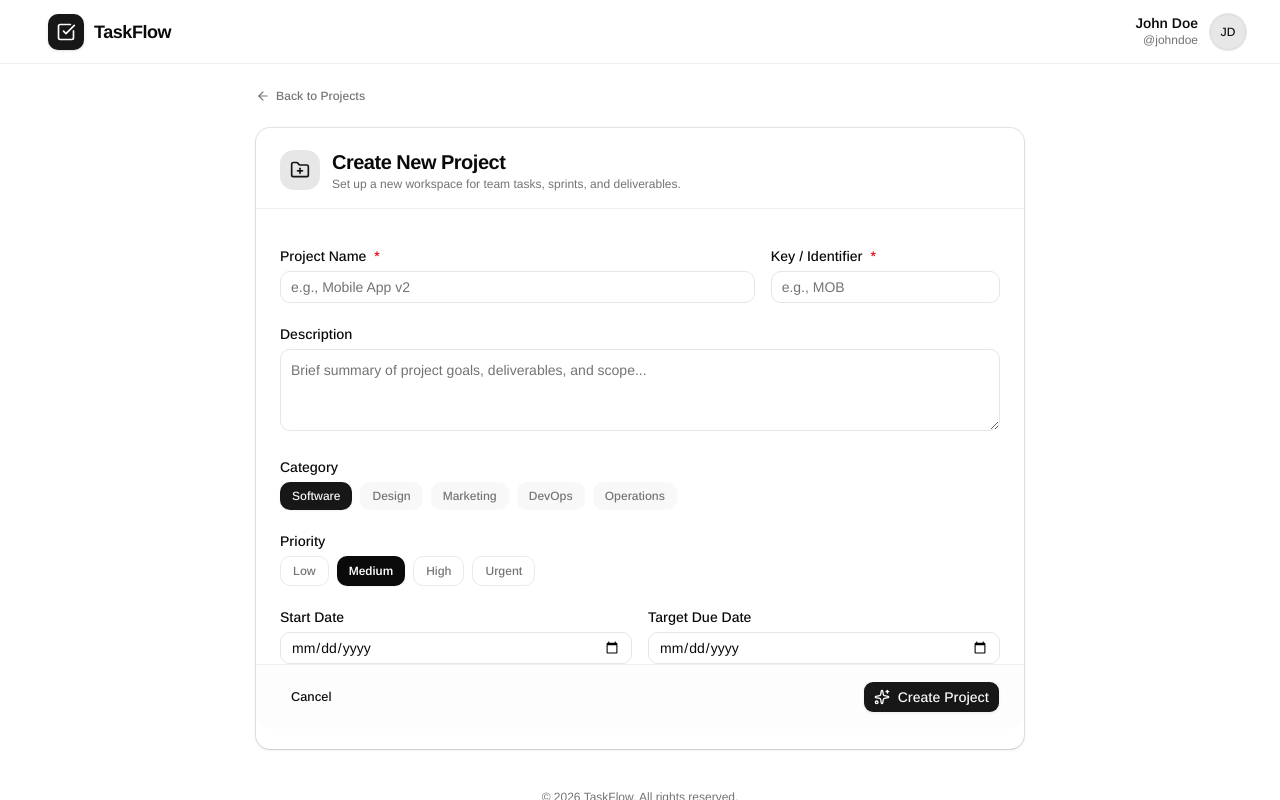
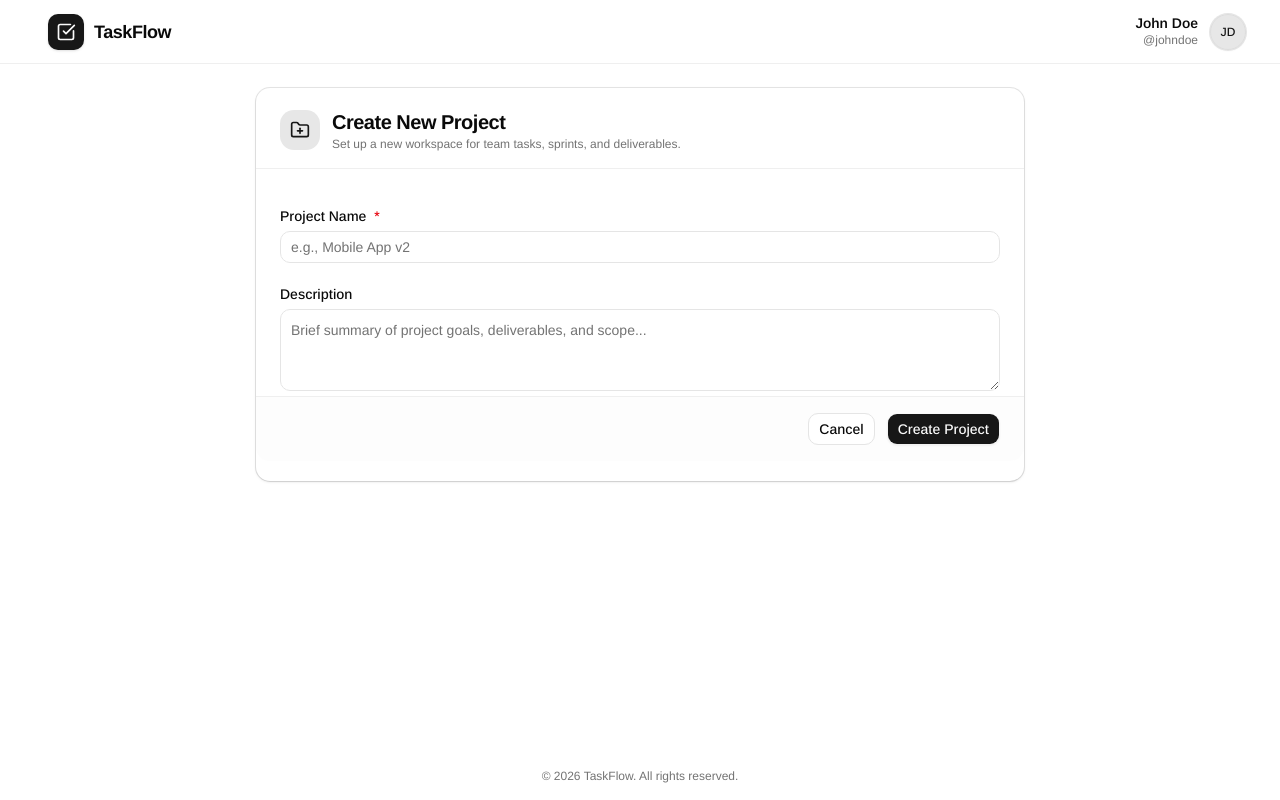
Before and after one commit to PranayKallepu/team-task-management, a Next.js app in the folder frontend/: page /project/new in a window 1280 px wide. Built offline with nearby package versions, Linux system fonts and the light colour scheme.

Commit message:
refactor(projects): removed unwanted code

```diff
--- a/frontend/src/features/dashboard/ProjectCard.jsx
+++ b/frontend/src/features/dashboard/ProjectCard.jsx
@@ -41,31 +41,10 @@ export default function ProjectCard({ project }) {
           </div>
         </CardHeader>
 
-        <CardContent className="space-y-3 pt-0">
-          {/* Progress Bar */}
-          <div className="space-y-1.5">
-            <div className="text-muted-foreground flex justify-between text-xs font-medium">
-              <span>Progress</span>
-              <span className="text-foreground font-semibold">{progress}%</span>
-            </div>
-            <div className="bg-muted h-2 w-full overflow-hidden rounded-full">
-              <div
-                className="bg-primary h-full rounded-full transition-all duration-300"
-                style={{ width: `${progress}%` }}
-              />
-            </div>
-          </div>
-        </CardContent>
-
         <CardFooter className="border-border/50 bg-muted/20 text-muted-foreground flex items-center justify-between border-t py-3 text-xs">
           <div className="flex items-center gap-1.5">
             <Users className="size-3.5" />
-            <span>{project.membersCount} members</span>
-          </div>
-
-          <div className="flex items-center gap-1.5">
-            <Calendar className="size-3.5" />
-            <span>{project.dueDate}</span>
+            <span>{project.projectMembers.length} members</span>
           </div>
         </CardFooter>
       </Card>
--- a/frontend/src/features/projects/CreateProjectForm.jsx
+++ b/frontend/src/features/projects/CreateProjectForm.jsx
@@ -42,53 +42,11 @@ export default function CreateProjectForm() {
     }
   };
 
-  // const handleSubmit = async (e) => {
-  //   e.preventDefault();
-  //   setIsSubmitting(true);
-  //   // Placeholder notification before backend integration
-  //   const newProject = {
-  //     name,
-  //     key,
-  //     description,
-  //     category,
-  //     priority,
-  //     startDate,
-  //     dueDate,
-  //   };
-  //   const cookieStore = await cookies();
-  //   const jwt = cookieStore.get("jwt")?.value;
-  //   const response = await fetch(`${API_URL}/projects`, {
-  //     method: "POST",
-  //     headers: {
-  //       "Content-Type": "application/json",
-  //       Cookie: `jwt=${jwt}`,
-  //     },
-  //     body: JSON.stringify(newProject),
-  //   });
-  //   const data = await response.json();
-  //   console.log("API Response:", data);
-  //   setShowNotice(true);
-  //   setTimeout(() => {
-  //     setIsSubmitting(false);
-  //   }, 1000);
-  // };
-
   const categories = ["Software", "Design", "Marketing", "DevOps", "Operations"];
   const priorities = ["Low", "Medium", "High", "Urgent"];
 
   return (
     <div className="mx-auto max-w-3xl space-y-6">
-      {/* Top Breadcrumb / Back Link */}
-      <div className="flex items-center gap-2">
-        <Link
-          href="/dashboard"
-          className="text-muted-foreground hover:text-foreground flex items-center gap-1.5 text-xs font-medium transition-colors"
-        >
-          <ArrowLeft className="size-3.5" />
-          Back to Projects
-        </Link>
-      </div>
-
       {/* Main Card */}
       <Card className="border-border/70 shadow-sm">
         <CardHeader className="border-border/60 space-y-1 border-b pb-6">
@@ -108,8 +66,7 @@ export default function CreateProjectForm() {
         <form action={formAction}>
           <CardContent className="space-y-6 pt-6">
             {/* Project Name and Key */}
-            <div className="grid grid-cols-1 gap-4 sm:grid-cols-3">
-              <div className="space-y-2 sm:col-span-2">
+            <div className="space-y-2">
               <Label htmlFor="project-name">
                 Project Name <span className="text-destructive">*</span>
               </Label>
@@ -121,21 +78,6 @@ export default function CreateProjectForm() {
                 required
                 name="name"
               />
-              </div>
-
-              <div className="space-y-2">
-                <Label htmlFor="project-key">
-                  Key / Identifier <span className="text-destructive">*</span>
-                </Label>
-                <Input
-                  id="project-key"
-                  placeholder="e.g., MOB"
-                  value={key}
-                  onChange={(e) => setKey(e.target.value.toUpperCase())}
-                  maxLength={6}
-                  required
-                />
-              </div>
             </div>
 
             {/* Description */}
@@ -151,80 +93,14 @@ export default function CreateProjectForm() {
                 className="placeholder:text-muted-foreground focus-visible:border-ring focus-visible:ring-ring/50 w-full rounded-lg border bg-transparent p-2.5 text-sm transition-colors outline-none focus-visible:ring-3"
               />
             </div>
-
-            {/* Category selection */}
-            <div className="space-y-2">
-              <Label>Category</Label>
-              <div className="flex flex-wrap gap-2">
-                {categories.map((cat) => (
-                  <button
-                    type="button"
-                    key={cat}
-                    onClick={() => setCategory(cat)}
-                    className={`rounded-lg px-3 py-1.5 text-xs font-medium transition-all ${
-                      category === cat
-                        ? "bg-primary text-primary-foreground shadow-xs"
-                        : "bg-muted/70 text-muted-foreground hover:bg-muted hover:text-foreground"
-                    }`}
-                  >
-                    {cat}
-                  </button>
-                ))}
-              </div>
-            </div>
-
-            {/* Priority selection */}
-            <div className="space-y-2">
-              <Label>Priority</Label>
-              <div className="flex flex-wrap gap-2">
-                {priorities.map((p) => (
-                  <button
-                    type="button"
-                    key={p}
-                    onClick={() => setPriority(p)}
-                    className={`rounded-lg px-3 py-1.5 text-xs font-medium transition-all ${
-                      priority === p
-                        ? "bg-foreground text-background font-semibold shadow-xs"
-                        : "border-border/80 text-muted-foreground hover:bg-muted/50 hover:text-foreground border"
-                    }`}
-                  >
-                    {p}
-                  </button>
-                ))}
-              </div>
-            </div>
-
-            {/* Dates */}
-            <div className="grid grid-cols-1 gap-4 sm:grid-cols-2">
-              <div className="space-y-2">
-                <Label htmlFor="start-date">Start Date</Label>
-                <Input
-                  id="start-date"
-                  type="date"
-                  value={startDate}
-                  onChange={(e) => setStartDate(e.target.value)}
-                />
-              </div>
-
-              <div className="space-y-2">
-                <Label htmlFor="due-date">Target Due Date</Label>
-                <Input
-                  id="due-date"
-                  type="date"
-                  value={dueDate}
-                  onChange={(e) => setDueDate(e.target.value)}
-                />
-              </div>
-            </div>
           </CardContent>
 
-          <CardFooter className="border-border/60 bg-muted/20 flex items-center justify-between border-t py-4">
-            <Link href="/dashboard" className={buttonVariants({ variant: "ghost", size: "sm" })}>
-              Cancel
+          <CardFooter className="border-border/60 bg-muted/20 flex items-center justify-end gap-3 border-t py-4">
+            <Link href="/dashboard">
+              <Button variant="outline">Cancel</Button>
             </Link>
 
             <Button type="submit" size="default" disabled={isPending} className="gap-2 shadow-xs">
-              <Sparkles className="size-4" />
               {isPending ? "Saving..." : "Create Project"}
             </Button>
           </CardFooter>
```
Also changed, not shown: frontend/src/features/dashboard/Dashboard.jsx (+0 -88 lines). Lines whose indentation alone changed are shown as unchanged.
